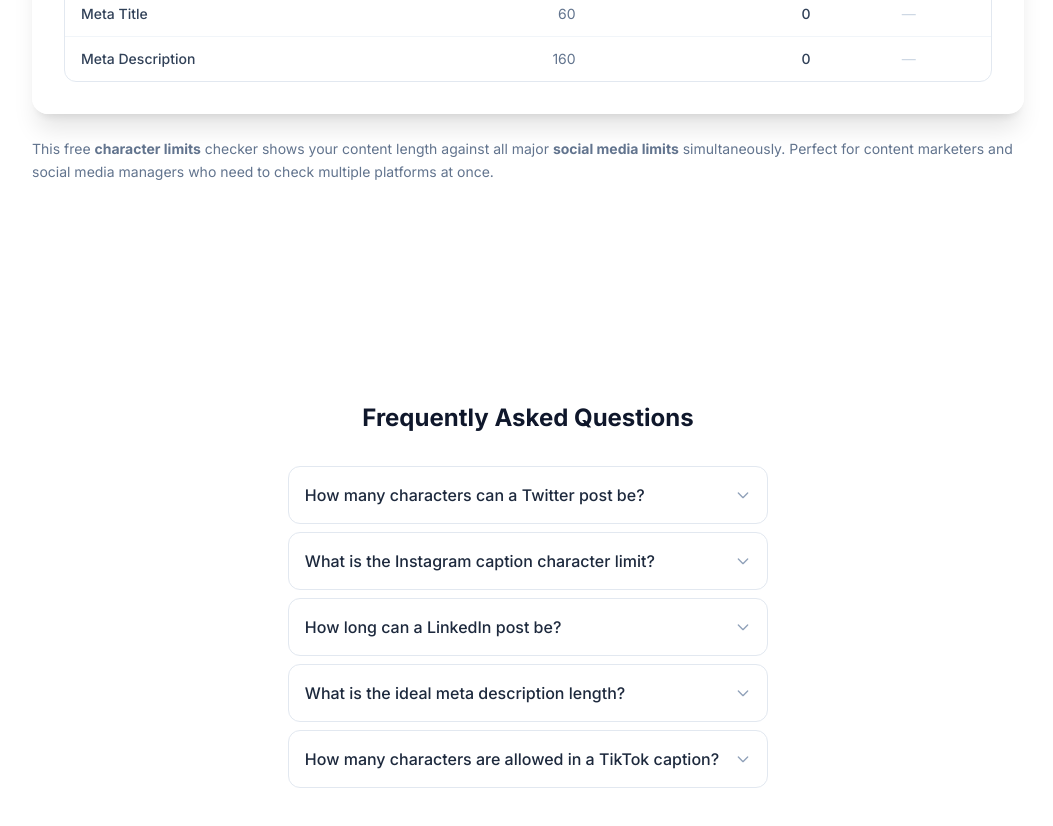
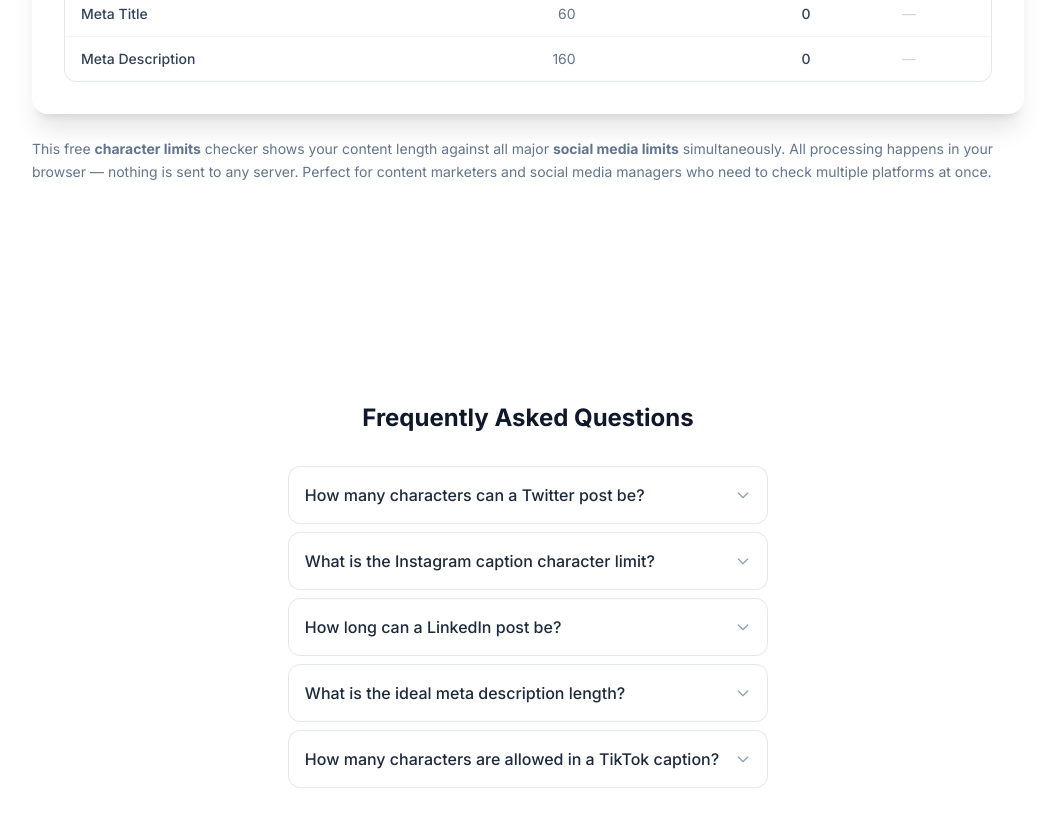
Before and after one commit to recynt-studyz/wordcountertool, a Next.js app: page /platform-limits in a window 1280 px wide. Shown: the part 1420-2246 px from the top of the page, without its empty margins (112-1165 px from the left). Built offline with nearby package versions, Linux system fonts and the light colour scheme.

Commit message:
full SEO audit and fixes across all 8 pages

```diff
--- a/app/layout.tsx
+++ b/app/layout.tsx
@@ -62,7 +62,7 @@ export default function RootLayout({
         {/* Dark mode init — must run before paint to avoid flash */}
         <script
           dangerouslySetInnerHTML={{
-            __html: `(function(){try{var t=localStorage.getItem('wordcountertool-theme');if(t==='dark'||(t===null&&window.matchMedia('(prefers-color-scheme: dark)').matches)){document.documentElement.classList.add('dark')}}catch(e){}})()`,
+            __html: `(function(){try{if(localStorage.getItem('wordcountertool-theme')==='dark'){document.documentElement.classList.add('dark')}}catch(e){}})()`,
           }}
         />
       </head>
--- a/app/platform-limits/page.tsx
+++ b/app/platform-limits/page.tsx
@@ -97,7 +97,7 @@ export default function PlatformLimitsPage() {
         </div>
         <div className="mt-6 text-sm text-slate-500 dark:text-slate-400 leading-relaxed">
           <p>
-            This free <strong>character limits</strong> checker shows your content length against all major <strong>social media limits</strong> simultaneously. Perfect for content marketers and social media managers who need to check multiple platforms at once.
+            This free <strong>character limits</strong> checker shows your content length against all major <strong>social media limits</strong> simultaneously. All processing happens in your browser — nothing is sent to any server. Perfect for content marketers and social media managers who need to check multiple platforms at once.
           </p>
         </div>
       </main>
```
